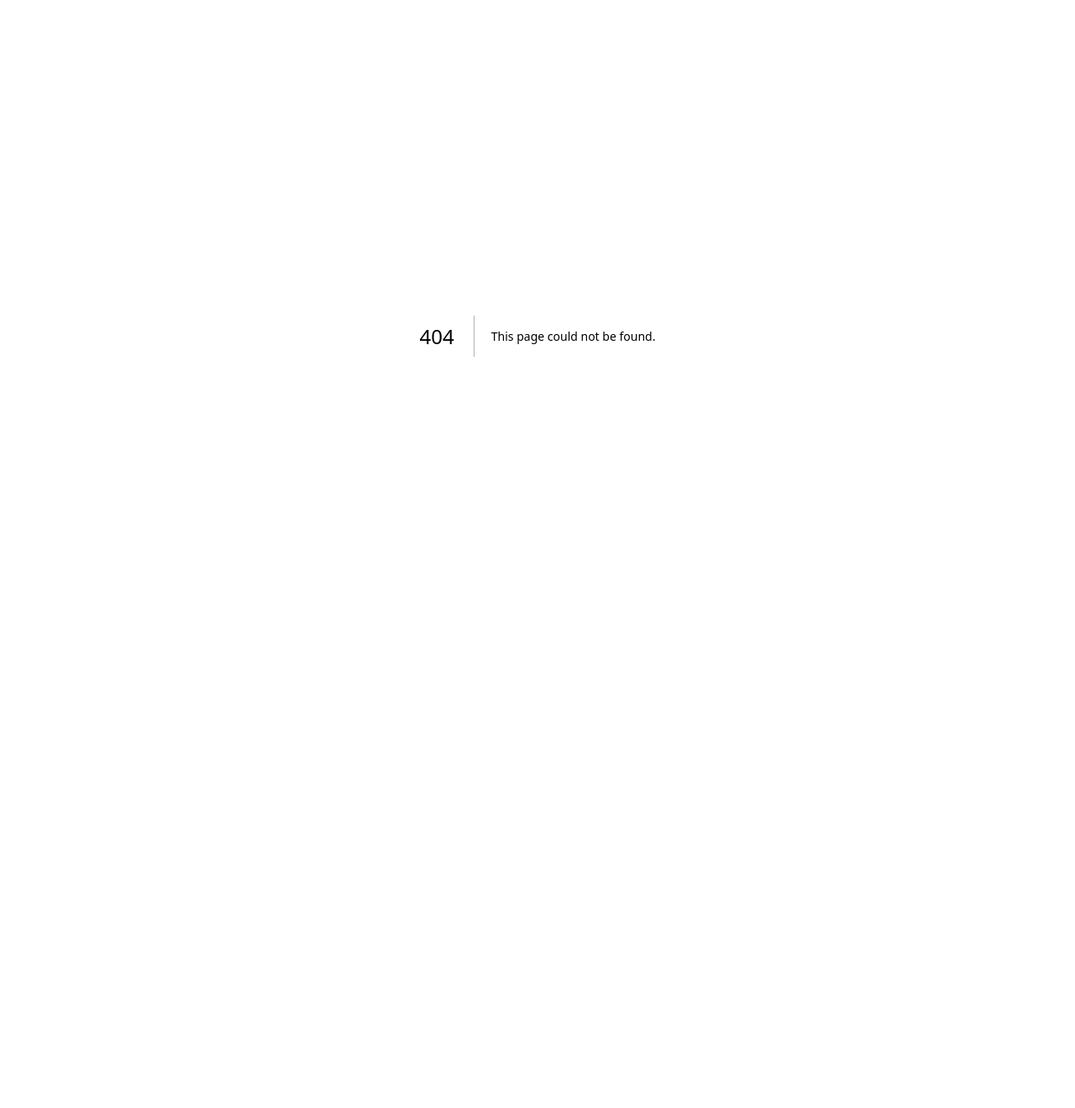
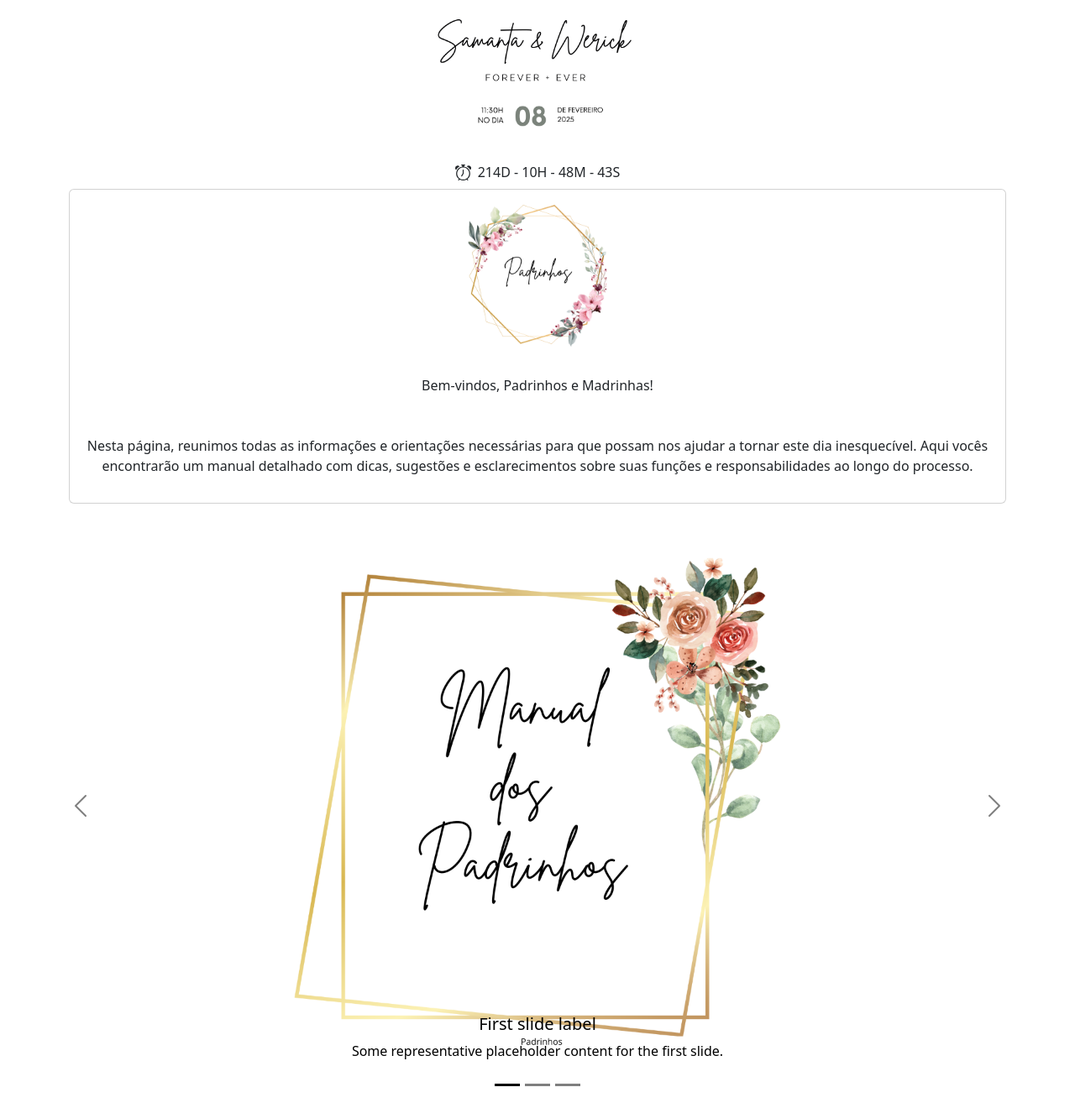
Before and after one commit to wericksilva/wedding-app, a Next.js app: page /padrinhos in a window 1280 px wide. Before the commit this address had no page. Shown: the whole page at 84% size. Before the commit the page ends 800 px from the top, so only its background shows below. Built offline with nearby package versions, Linux system fonts and the light colour scheme.

Commit message:
pagina padrinhos

```diff
--- /dev/null
+++ b/src/app/padrinhos/page.js
@@ -0,0 +1,98 @@
+"use client"
+
+import { useState } from "react";
+import CountDown from "../components/countdown";
+import Curtidas from "../components/curtidas";
+
+export default function Home() {
+
+
+  const [counter, setCounter] = useState(1);
+
+  const handleSvgClick = () => {
+    setCounter(prevCounter => prevCounter + 1);
+  };
+
+  return (
+    <>
+
+      <div className="container">
+        <a className="nav-link" href="/wedding-app">
+          <div className="text-center">
+            <img src="./imagens/baner.svg" width="370px" className="me-12" alt="Banner" />
+          </div>
+        </a>
+      </div>
+
+      <CountDown></CountDown>
+
+      <div className="container text-center">
+        <div className="card mt-2">
+          <div className="container">
+
+            <div className="text-center">
+              <img src="./imagens/padrinhos.svg" width="352px" height="205px" className="me-12" alt="Historia" />
+            </div>
+
+          </div>
+
+          <div className="card-body">
+
+            <p>Bem-vindos, Padrinhos e Madrinhas!</p>
+          </div>
+
+          <div className="card-body">
+
+            <p>Nesta página, reunimos todas as informações e orientações necessárias para que possam nos ajudar a tornar este dia inesquecível. Aqui vocês encontrarão um manual detalhado com dicas, sugestões e esclarecimentos sobre suas funções e responsabilidades ao longo do processo.</p>
+          </div>
+        </div>
+      </div>
+
+
+
+      <div id="carouselExampleDark" class="carousel carousel-dark slide" data-bs-ride="carousel">
+    <div class="carousel-indicators">
+      <button type="button" data-bs-target="#carouselExampleDark" data-bs-slide-to="0" class="active" aria-current="true" aria-label="Slide 1"></button>
+      <button type="button" data-bs-target="#carouselExampleDark" data-bs-slide-to="1" aria-label="Slide 2"></button>
+      <button type="button" data-bs-target="#carouselExampleDark" data-bs-slide-to="2" aria-label="Slide 3"></button>
+    </div>
+    <div class="carousel-inner">
+      <div class="carousel-item active" data-bs-interval="10000">
+        <img src="./imagens/manualPadrinhos.svg" class="d-block w-100" alt="manualPadrinhos"/>
+        <div class="carousel-caption d-none d-md-block">
+          <h5>First slide label</h5>
+          <p>Some representative placeholder content for the first slide.</p>
+        </div>
+      </div>
+      <div class="carousel-item" data-bs-interval="2000">
+        <img src="./imagens/manualPadrinhos.svg" class="d-block w-100" alt="manualPadrinhos"/>
+        <div class="carousel-caption d-none d-md-block">
+          <h5>Second slide label</h5>
+          <p>Some representative placeholder content for the second slide.</p>
+        </div>
+      </div>
+      <div class="carousel-item">
+        <img src="./imagens/manualPadrinhos.svg" class="d-block w-100" alt="manualPadrinhos"/>
+        <div class="carousel-caption d-none d-md-block">
+          <h5>Third slide label</h5>
+          <p>Some representative placeholder content for the third slide.</p>
+        </div>
+      </div>
+    </div>
+    <button class="carousel-control-prev" type="button" data-bs-target="#carouselExampleDark" data-bs-slide="prev">
+      <span class="carousel-control-prev-icon" aria-hidden="true"></span>
+      <span class="visually-hidden">Previous</span>
+    </button>
+    <button class="carousel-control-next" type="button" data-bs-target="#carouselExampleDark" data-bs-slide="next">
+      <span class="carousel-control-next-icon" aria-hidden="true"></span>
+      <span class="visually-hidden">Next</span>
+    </button>
+  </div>
+
+
+  <script src="https://maxcdn.bootstrapcdn.com/bootstrap/5.0.2/js/bootstrap.bundle.min.js"></script>
+
+
+    </>
+  );
+}
```
Also changed, not shown: src/app/page.js (+19 -1 lines), public/imagens/manualPadrinhos.svg (added), public/imagens/padrinhos.svg (added).
